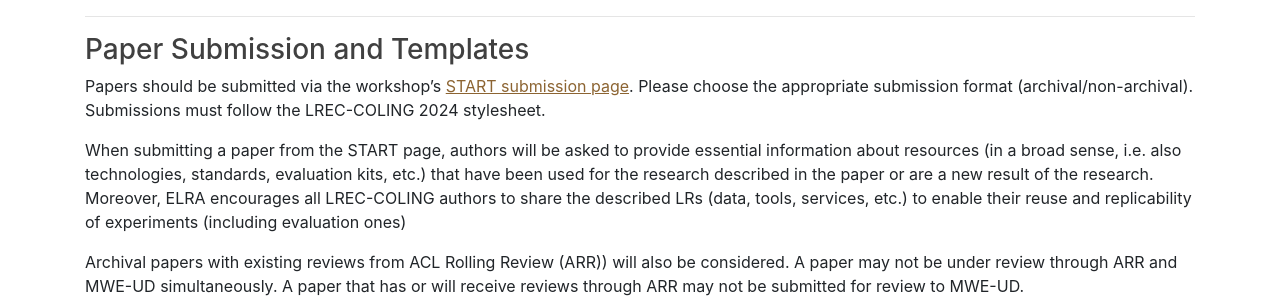
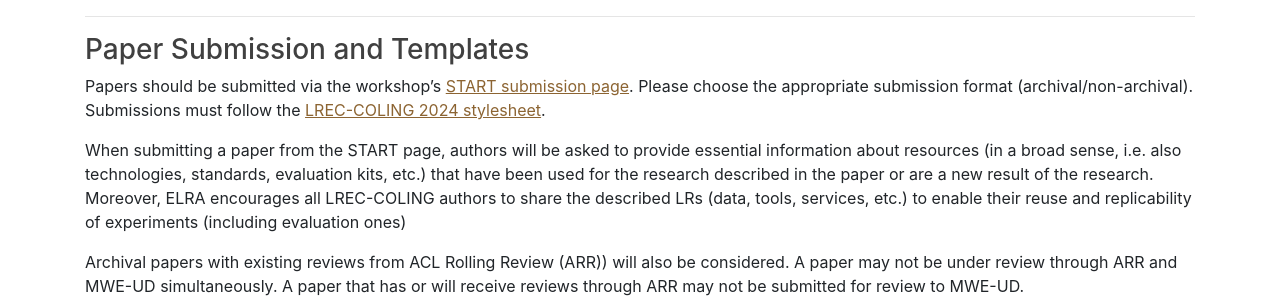
Before and after one commit to multiword/multiword.github.io, a Jekyll site: the page built from mweud2024/index.md, in a window 1280 px wide and 900 px high, scrolled down 1960 px. Shown: the part 184-482 px from the top of the window. Built offline with Jekyll 4.4.1, drawn with Linux system fonts in a browser that asks for light colours; comment, search, counter and statistics services are not loaded; part of the change alters nothing that is shown.

```diff
--- a/mweud2024/index.md
+++ b/mweud2024/index.md
@@ -106,7 +106,7 @@ The workshop invites  two types of submissions:
 
 ### <a name="instructions">Paper Submission and Templates</a>
 
-Papers should be submitted via the workshop’s [START submission page](https://softconf.com/lrec-coling2024/mwe-ud2024/). Please choose the appropriate submission format (archival/non-archival). Submissions must follow the LREC-COLING 2024 stylesheet.
+Papers should be submitted via the workshop’s [START submission page](https://softconf.com/lrec-coling2024/mwe-ud2024/). Please choose the appropriate submission format (archival/non-archival). Submissions must follow the [LREC-COLING 2024 stylesheet](https://lrec-coling-2024.org/authors-kit/).
 
 When submitting a paper from the START page, authors will be asked to provide essential information about resources (in a broad sense, i.e. also technologies, standards, evaluation kits, etc.) that have been used for the research described in the paper or are a new result of the research. Moreover, ELRA encourages all LREC-COLING authors to share the described LRs (data, tools, services, etc.) to enable their reuse and replicability of experiments (including evaluation ones)
 
```
